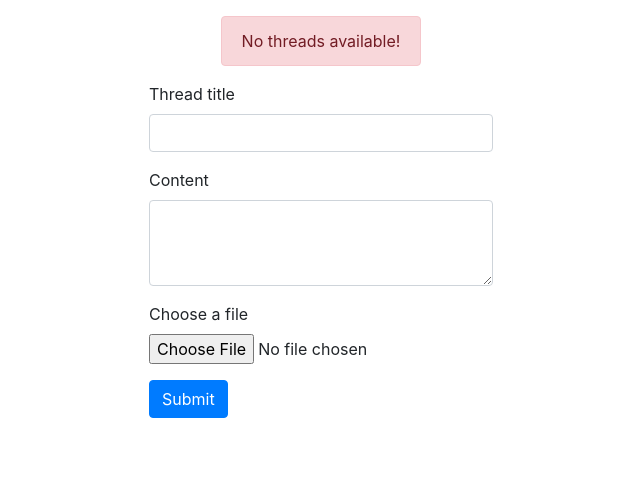
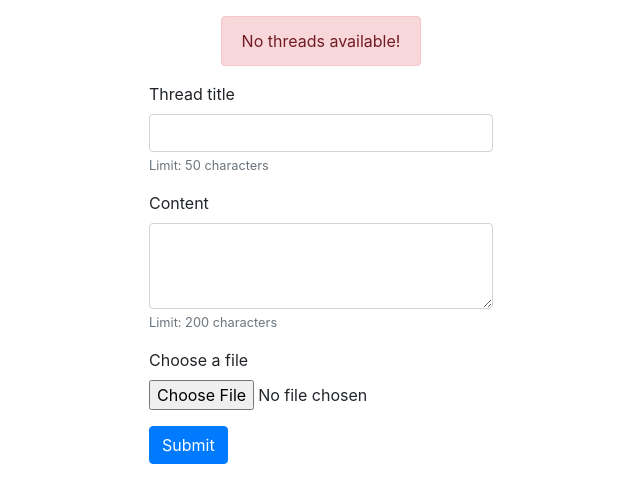
Before and after one commit to DanielFL0/LuunaBoard, a Flask app: template LuunaBoard/templates/board.html in a window 1280 px wide. Shown: the part 104-607 px from the top of the page, without its empty margins (319-959 px from the left). Run offline with Flask 2, Linux system fonts and the light colour scheme; the template is opened without the code that fills it, so the values that code supplies are empty.

Commit message:
Modify board.html

```diff
--- a/LuunaBoard/templates/board.html
+++ b/LuunaBoard/templates/board.html
@@ -70,10 +70,12 @@
           <div class="form-group">
             <label for="exampleFormControlInput1">Thread title</label>
             <input type="text" class="form-control" name="title" id="title" required>
+            <small id="emailHelp" class="form-text text-muted">Limit: 50 characters</small>
           </div>
           <div class="form-group">
             <label for="exampleFormControlTextarea1">Content</label>
             <textarea class="form-control" name="content" id="content" rows="3" required></textarea>
+            <small id="emailHelp" class="form-text text-muted">Limit: 200 characters</small>
           </div>
           <div class="form-group">
             <label for="exampleFormControlFile1">Choose a file</label>
```
